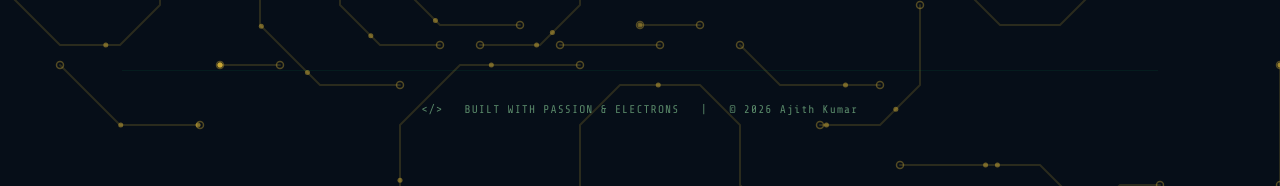
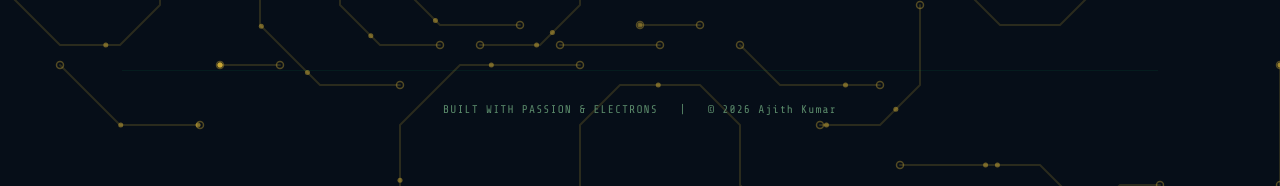
Before and after one commit to ajithhhak/portfolio, a Next.js app: page /contact in a window 1280 px wide. Shown: the part 515-701 px from the top of the page. Built offline with nearby package versions, Linux system fonts and the light colour scheme.

Commit message:
Update footer and navigation name format

```diff
--- a/app/contact/page.js
+++ b/app/contact/page.js
@@ -46,7 +46,7 @@ export default function Contact() {
       </div>
 
       <footer style={{ marginTop: '80px', paddingBottom: '20px' }}>
-        &lt;/&gt; &nbsp; BUILT WITH PASSION &amp; ELECTRONS &nbsp; | &nbsp; &copy; 2026 Ajith Kumar
+        BUILT WITH PASSION &amp; ELECTRONS &nbsp; | &nbsp; &copy; 2026 Ajith Kumar
       </footer>
     </section>
   );
--- a/components/Navigation.js
+++ b/components/Navigation.js
@@ -11,7 +11,7 @@ export default function Navigation() {
   return (
     <nav>
       <Link href="/home" className="nav-logo">
-        &lt;<span>Ajith Kumar</span>/&gt;
+        <span>Ajith Kumar</span>
       </Link>
       <ul className="nav-links">
         <li>
```
